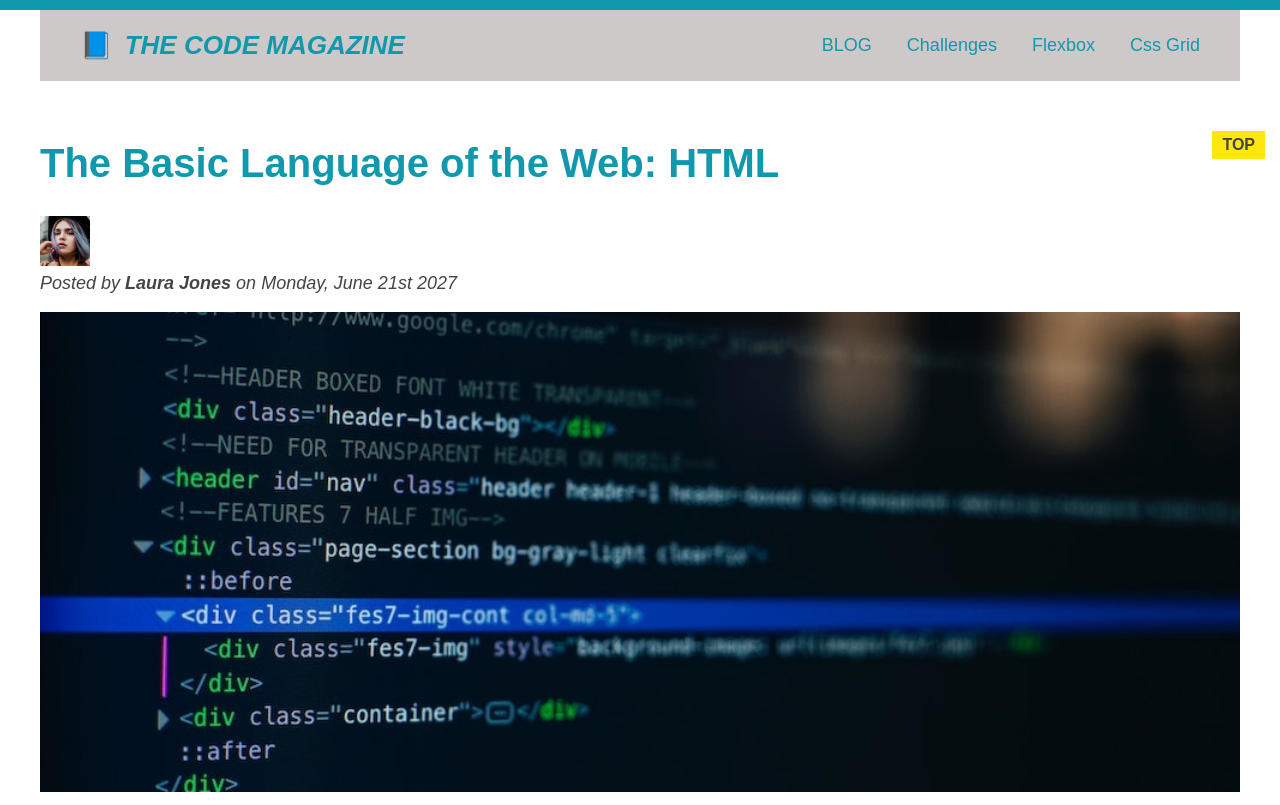
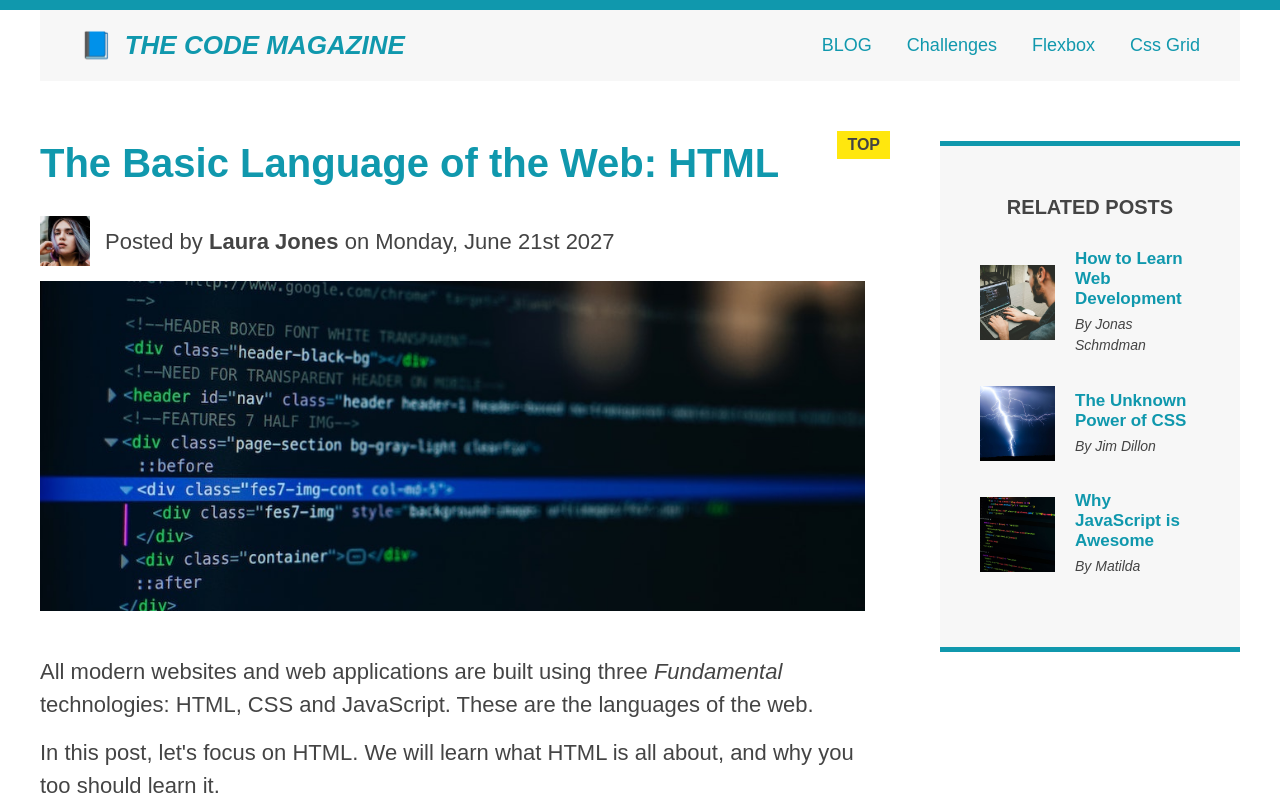
Before and after one commit to Luis-Gonzo-Velez/MyCSSpractice, a plain HTML site: page index.html in a window 1280 px wide. Shown: the top 805 px of the page. Drawn offline with Linux system fonts and the light colour scheme.

Commit message:
style changes

```diff
--- a/index.html
+++ b/index.html
@@ -34,7 +34,7 @@
       <article>
         <header class="post-header">
           <h2>The Basic Language of the Web: HTML</h2>
-
+          <div class="author-box">
             <img
               src="img/laura-jones.jpg"
               alt="autor picture"
@@ -42,10 +42,10 @@
               height="50"
               class="author-img"
             />
-
             <p id="autor" class="author">
               Posted by <strong>Laura Jones</strong> on Monday, June 21st 2027
             </p>
+          </div>
 
           <img
             src="img/post-img.jpg"
@@ -125,38 +125,43 @@
         <h4><strong>Related posts</strong></h4>
 
         <ul class="related">
-          <li>
+          <li class="related-post">
             <img
               src="img/related-1.jpg"
               alt="person programming"
               width="75"
               height="75"
             />
-            <a href="#">How to Learn Web Development</a>
+            <div>
+              <a href="#" class="related-link">How to Learn Web Development</a>
               <p class="related-author">By Jonas Schmdman</p>
+            </div>
           </li>
 
-          <li>
+          <li class="related-post">
             <img
               src="img/related-2.jpg"
               alt="lightning"
               width="75"
               height="75"
             />
+            <div>
+              <a href="#" class="related-link">The Unknown Power of CSS</a>
+              <p class="related-author">By Jim Dillon</p>
+            </div>
           </li>
 
-          <a href="#"> The Unknown Power of CSS </a>
-          <p class="related-author">By Jim Dillon</p>
-
-          <li>
+          <li class="related-post">
             <img
               src="img/related-3.jpg"
               alt="JavaScript"
               width="75"
               height="75"
             />
-            <a href="#">Why JavaScript is Awesome</a>
+            <div>
+              <a href="#" class="related-link">Why JavaScript is Awesome</a>
               <p class="related-author">By Matilda</p>
+            </div>
           </li>
         </ul>
       </aside>
--- a/style.css
+++ b/style.css
@@ -9,6 +9,7 @@
 body {
   color: #444;
   font-family: sans-serif;
+
   border-top: 10px solid #1098ad;
   position: relative;
 }
@@ -18,23 +19,25 @@ body {
   /* margin-left: auto;
   margin-right: auto; */
   margin: 0 auto;
-  position: relative;
 }
 
 .main-header {
-  background-color: #cec9c9;
+  background-color: #f7f7f7;
+  /* padding: 20px;
+  padding-left: 40px;
+  padding-right: 40px; */
   padding: 20px 40px;
-  margin-bottom: 60px;
+  /* margin-bottom: 60px; */
   /* height: 80px; */
 }
 
 nav {
   font-size: 18px;
-  text-align: center;
+  /* text-align: center; */
 }
 
 article {
-  margin-bottom: 40px;
+  /* margin-bottom: 60px; */
 }
 
 .post-header {
@@ -43,7 +46,7 @@ article {
 }
 
 aside {
-  background-color: #cec9c9;
+  background-color: #f7f7f7;
   border-top: 5px solid #1098ad;
   border-bottom: 5px solid #1098ad;
   padding: 50px 40px;
@@ -55,6 +58,7 @@ h2,
 h3 {
   color: #1098ad;
 }
+
 h1 {
   font-size: 26px;
   text-transform: uppercase;
@@ -71,6 +75,7 @@ h3 {
   margin-bottom: 20px;
   margin-top: 40px;
 }
+
 h4 {
   font-size: 20px;
   text-transform: uppercase;
@@ -104,11 +109,11 @@ li:last-child {
   font-size: 16px;
 } */
 
-/*article header p {
+/* article header p {
   font-style: italic;
-}*/
+} */
 
-#autor {
+#author {
   font-style: italic;
   font-size: 18px;
 }
@@ -131,11 +136,9 @@ li:last-child {
   margin-left: 0;
 }
 
-/*
-.HTML {
-  border-bottom: 10px solid;
-  border-radius: 20px;
-} */
+body {
+  /* background-color: orangered; */
+}
 
 /* .first-li {
   font-weight: bold;
@@ -144,13 +147,15 @@ li:last-child {
 li:first-child {
   font-weight: bold;
 }
+
 li:last-child {
   font-style: italic;
 }
 
-/* li:nth-child(even) {
-  color: red;
-} */
+li:nth-child(even) {
+  /* color: red; */
+}
+
 /* Misconception: this won't work! */
 article p:first-child {
   color: red;
@@ -163,6 +168,7 @@ a:link {
 }
 
 a:visited {
+  /* color: #777; */
   color: #1098ad;
 }
 
@@ -185,9 +191,11 @@ a:active {
 
 nav a:link {
   /* background-color: orangered;
-  margin:20px;
-  padding:20px;
+  margin: 20px;
+  padding: 20px;
+
   display: block; */
+
   margin-right: 30px;
   display: inline-block;
 }
@@ -202,6 +210,8 @@ button {
   cursor: pointer;
 
   position: absolute;
+  /* top: 50px;
+  left: 50px; */
   bottom: 50px;
   right: 50px;
 }
@@ -211,12 +221,16 @@ h1::first-letter {
   margin-right: 5px;
 }
 
+h3 + p::first-line {
+  /* color: red; */
+}
+
 h2 {
   /* background-color: orange; */
   position: relative;
 }
 
-h2::after {
+h2::before {
   content: "TOP";
   background-color: #ffe70e;
   color: #444;
@@ -228,7 +242,8 @@ h2::after {
   top: -10px;
   right: -25px;
 }
-/* Resolving conflicts*/
+
+/* Resolving conflicts */
 /* #copyright {
   color: red;
 }
@@ -242,15 +257,15 @@ h2::after {
 }
 
 footer p {
-  color: green;
+  color: green !important;
 } */
 
-/* nav a:link nav p {
+/* nav a:link,
+nav p {
   font-size: 18px;
 } */
 
-/* FLOATS  */
-
+/* FLOATS */
 /*
 .author-img {
   float: left;
@@ -292,12 +307,93 @@ aside {
 }
 
 footer {
-  clear: both;}
-  */
+  clear: both;
+}
+*/
 
-/* FLEX BOX */
+/* FLEXBOX */
 .main-header {
   display: flex;
   align-items: center;
   justify-content: space-between;
 }
+
+.author-box {
+  display: flex;
+  align-items: center;
+  margin-bottom: 15px;
+}
+
+.author {
+  margin-bottom: 0;
+  margin-left: 15px;
+}
+
+.related-post {
+  display: flex;
+  align-items: center;
+  gap: 20px;
+  margin-bottom: 30px;
+}
+
+.related-link:link {
+  font-size: 17px;
+  font-weight: bold;
+  font-style: normal;
+  margin-bottom: 5px;
+  display: block;
+}
+
+.related-author {
+  margin-bottom: 0;
+  font-size: 14px;
+  font-weight: normal;
+  font-style: italic;
+}
+
+/* FLEXBOX LAYOUT */
+/* .row {
+  display: flex;
+  align-items: flex-start;
+  gap: 75px;
+  margin-bottom: 60px;
+}
+
+article {
+  flex: 1;
+  margin-bottom: 0;
+}
+
+aside {
+
+  DEFAULTS:
+  flex-grow: 0;
+  flex-shrink: 1;
+  flex-basis: auto;
+
+  flex: 0 0 300px;
+} */
+
+/* CSS GRID LAYOUT */
+.container {
+  display: grid;
+  grid-template-columns: 1fr 300px;
+  column-gap: 75px;
+  row-gap: 60px;
+  align-items: start;
+}
+
+.main-header {
+  /* grid-column: 1 / span 2; */
+  grid-column: 1 / -1;
+}
+
+article {
+}
+
+aside {
+}
+
+footer {
+  grid-column: 1 / -1;
+}
```
Also changed, not shown: img/challenges.jpg (renamed from challenges.jpg). Lines whose indentation alone changed are shown as unchanged.
